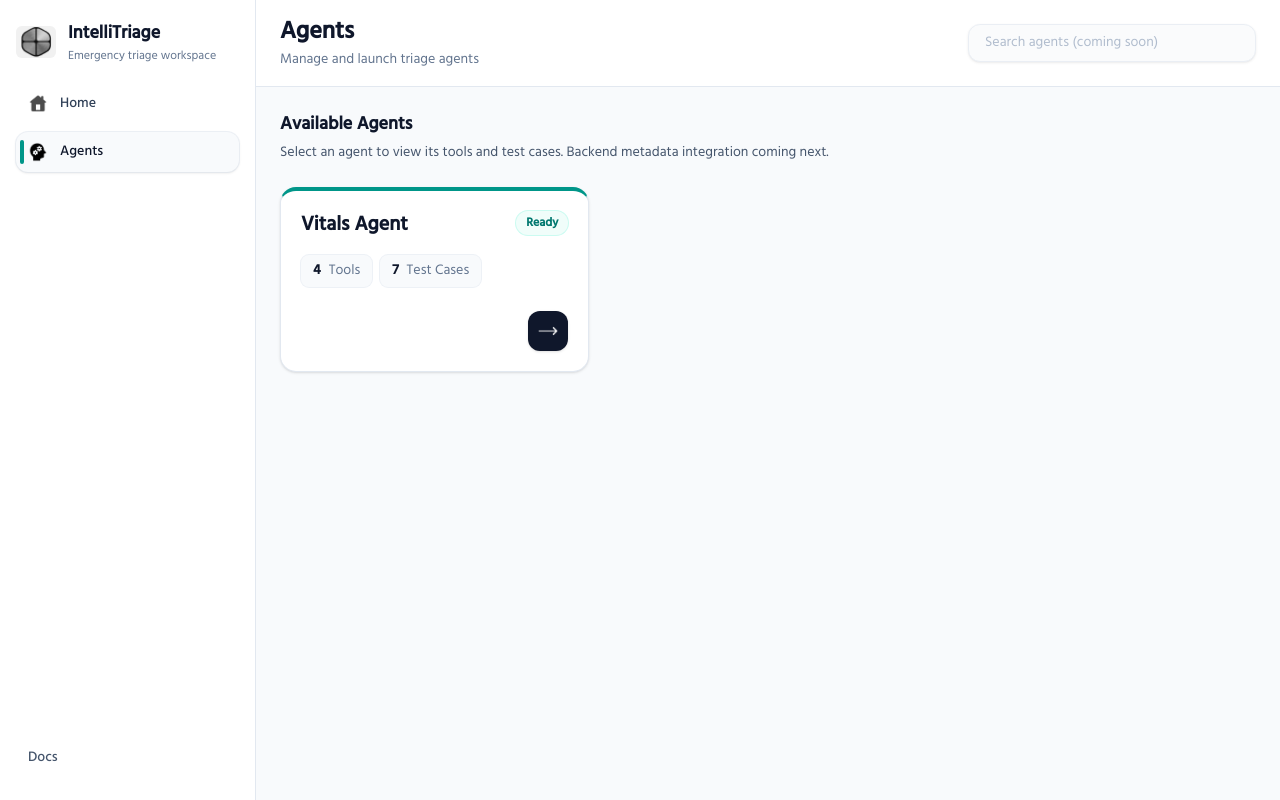
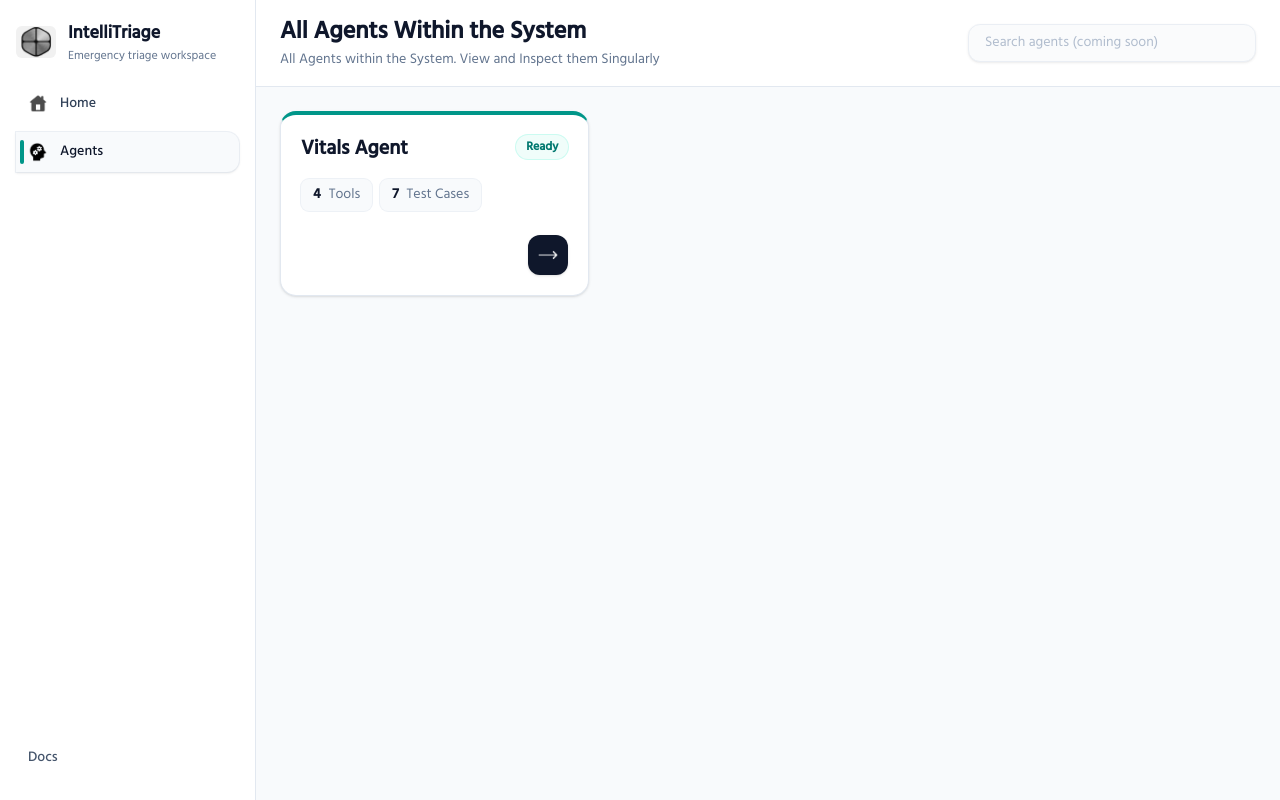
Before and after one commit to AdilAabideen/FinalYearProject, a React (Vite) app: page / in a window 1280 px wide. Built offline with nearby package versions, Linux system fonts and the light colour scheme.

Commit message:
Fixed Up UI, await Color Changes

```diff
--- a/src/App.tsx
+++ b/src/App.tsx
@@ -12,7 +12,7 @@ function App() {
       case 'home':
         return 'Home';
       case 'agents':
-        return 'Agents';
+        return 'All Agents Within the System';
     }
   }, [active]);
 
@@ -21,7 +21,7 @@ function App() {
       case 'home':
         return 'Overview and quick links';
       case 'agents':
-        return 'Manage and launch triage agents';
+        return 'All Agents within the System. View and Inspect them Singularly ';
     }
   }, [active]);
 
@@ -32,7 +32,7 @@ function App() {
         <div className="flex-1">
           <TopBar title={title} subtitle={subtitle} showSearch={active === 'agents'} />
           <main className="p-6">
-            <div className="mx-auto w-full max-w-6xl">
+            <div className="mx-auto w-full">
               {active === 'agents' ? <AgentsPage /> : <HomePage />}
             </div>
           </main>
--- a/src/components/Sidebar.tsx
+++ b/src/components/Sidebar.tsx
@@ -11,7 +11,7 @@ type SidebarProps = {
 
 export function Sidebar({ active, onNavigate }: SidebarProps) {
   const navItemBase =
-    'group relative flex w-full items-center gap-3 rounded-xl px-3 py-2.5 text-left text-sm font-medium transition focus:outline-none focus-visible:ring-2 focus-visible:ring-teal-500 focus-visible:ring-offset-2 focus-visible:ring-offset-white';
+    'group relative flex w-full items-center gap-3 rounded-xl rounded-l-none px-3 py-2.5 text-left text-sm font-medium transition focus:outline-none focus-visible:ring-2 focus-visible:ring-teal-500 focus-visible:ring-offset-2 focus-visible:ring-offset-white';
   const navItemActive =
     'bg-slate-50 text-slate-900 shadow-sm ring-1 ring-slate-200/60 before:absolute before:left-1 before:top-2 before:bottom-2 before:w-1 before:rounded-full before:bg-teal-600';
   const navItemInactive = 'text-slate-700 hover:bg-slate-50 hover:text-slate-900';
@@ -21,7 +21,7 @@ export function Sidebar({ active, onNavigate }: SidebarProps) {
   const iconInactive = 'opacity-70 group-hover:opacity-100';
 
   return (
-    <aside className="flex w-64 flex-col border-r border-slate-200 bg-white">
+    <aside className="flex w-64 flex-col border-r border-slate-200 bg-white ">
       <div className="flex items-center gap-3 px-4 py-5">
         <img alt="" src={logoPng} className="h-8 w-10 rounded-md" draggable={false} />
         <div className="leading-tight">
--- a/src/pages/AgentsPage.tsx
+++ b/src/pages/AgentsPage.tsx
@@ -3,13 +3,6 @@ import { AgentCard } from '../components/AgentCard';
 export function AgentsPage() {
   return (
     <section aria-label="Agents">
-      <div className="mb-6">
-        <h2 className="text-lg font-semibold text-slate-900">Available Agents</h2>
-        <p className="mt-1 text-sm text-slate-600">
-          Select an agent to view its tools and test cases. Backend metadata integration coming next.
-        </p>
-      </div>
-
       <div className="grid items-start gap-6 sm:grid-cols-2 lg:grid-cols-3">
         <AgentCard title="Vitals Agent" toolsCount={4} testCasesCount={7} />
       </div>
```
